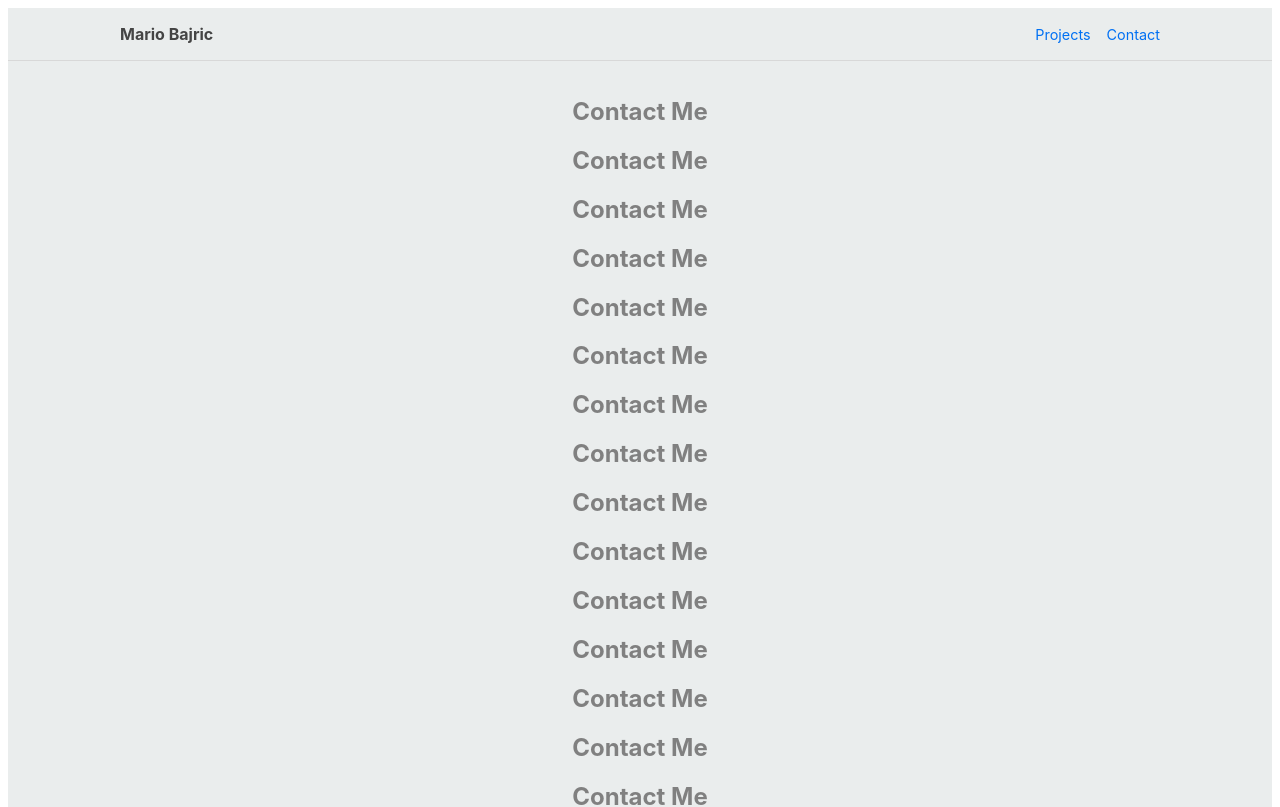
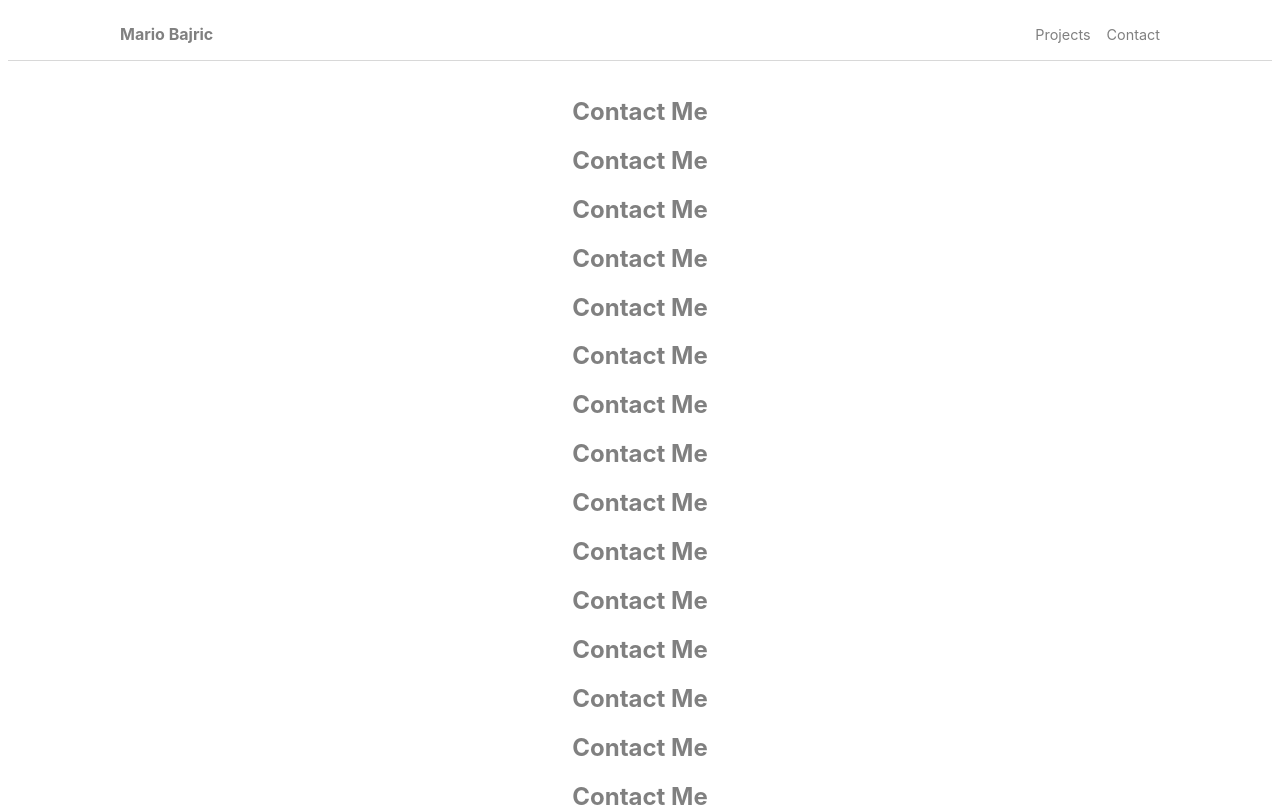
Before and after one commit to mariobajric1/portfolio, a Next.js app: page /Contact in a window 1280 px wide. Shown: the top 807 px of the page. Built offline with nearby package versions, Linux system fonts and the light colour scheme.

Commit message:
edit cards

```diff
--- a/pages/_app.jsx
+++ b/pages/_app.jsx
@@ -1,5 +1,6 @@
 import React from "react";
 import Head from "next/head";
+import styles from "../styles/layout.module.css";
 import Layout from "../components/Layout";
 
 export default function MyApp({ Component, pageProps }) {
--- a/pages/index.jsx
+++ b/pages/index.jsx
@@ -7,9 +7,6 @@ const IndexPage = () => (
         p {
           text-align: center;
           color: #888;
-        }
-        h3 {
-          color: #555;
         }
       `}
     </style>
--- a/styles/layout.module.css
+++ b/styles/layout.module.css
@@ -1,11 +1,10 @@
 .layout__container {
   margin: 0;
-  padding-top: 0;
   color: #111;
   font-family: -apple-system, BlinkMacSystemFont, "Segoe UI", "Roboto", "Oxygen",
     "Ubuntu", "Cantarell", "Fira Sans", "Droid Sans", "Helvetica Neue",
     sans-serif;
-  background-color: rgba(234, 237, 237);
+  background-color: White;
 }
 .main {
   padding: 1rem;
@@ -39,7 +38,7 @@
 
 .Mario {
   font-size: 1rem;
-  color: #444;
+  color: gray;
   margin: 0;
   font-weight: 700;
   float: left;
@@ -48,7 +47,7 @@
 .navRight__a {
   text-decoration: none !important;
   cursor: pointer;
-  color: #0070f3;
+  color: gray;
   font-size: 0.9rem;
   margin-left: 1rem;
 }
@@ -84,7 +83,6 @@
 
 .projectCard:hover {
   transform: scale(1.02);
-  opacity: 0.85;
 }
 
 .projectCard__img {
@@ -136,6 +134,7 @@
   text-decoration: none !important;
 }
 .projectCard__gitLinkButton:hover {
-  opacity: 0.85;
+  background-color: gray !important;
+  color: white !important;
   transform: scale(1.02) !important;
 }
```
